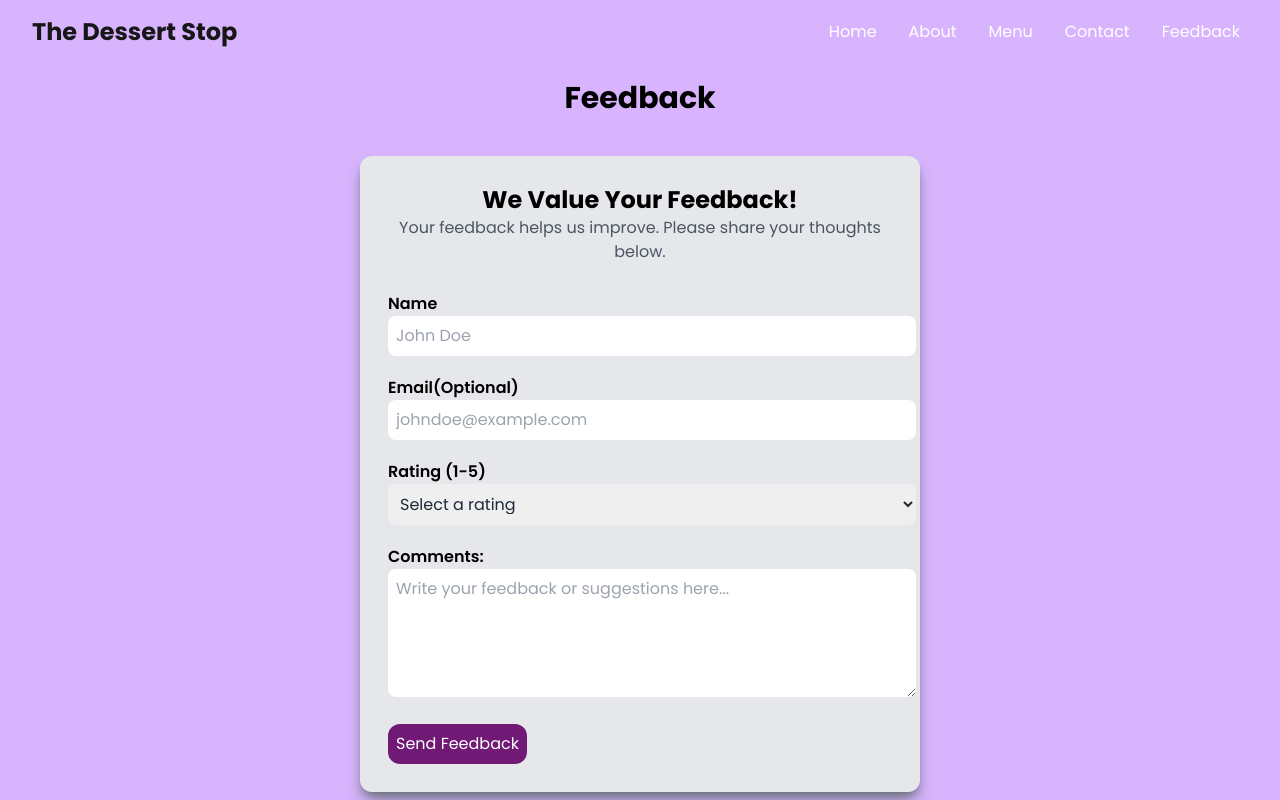
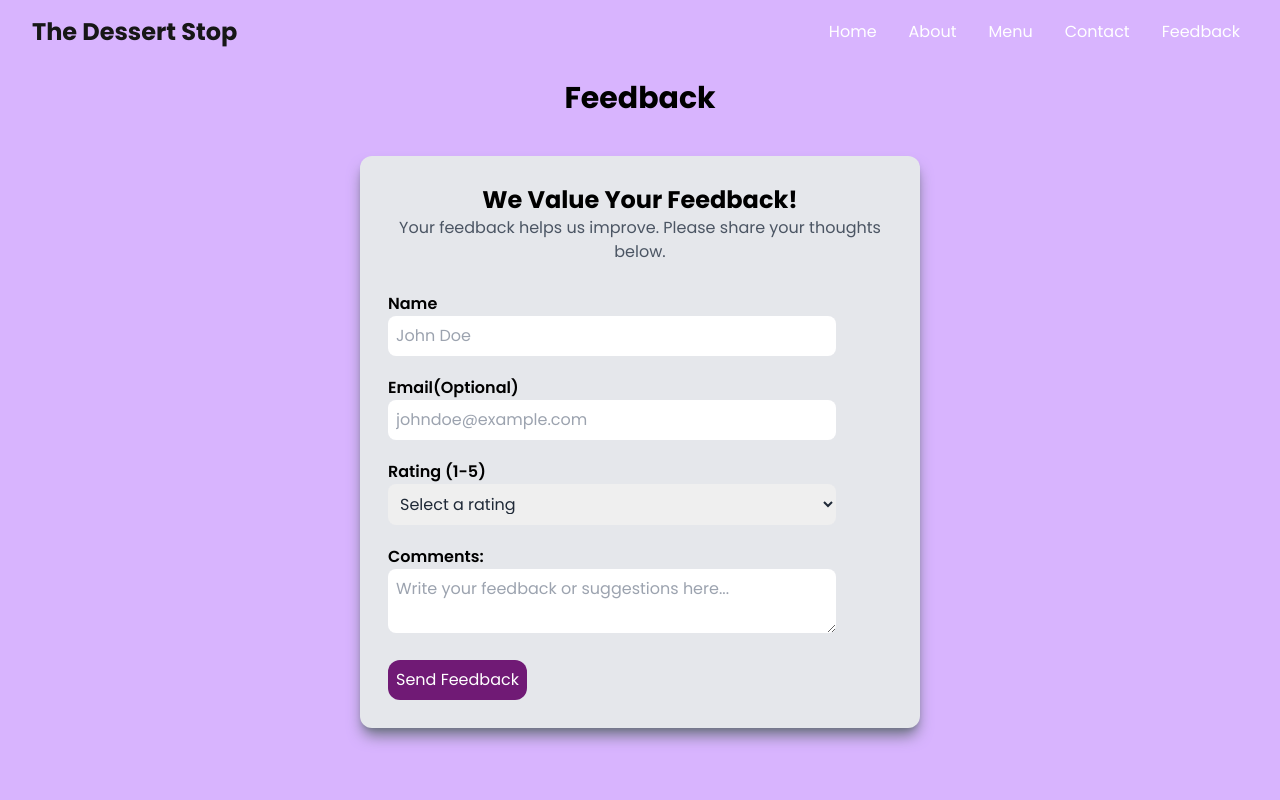
Before and after one commit to Umm-e-Hani02/website-using-nextjs-with-tailwind-css-milestone2, a Next.js app: page /feedback in a window 1280 px wide. Shown: the top 800 px of the page. Built offline with nearby package versions, Linux system fonts and the light colour scheme.

Commit message:
Update page.tsx

```diff
--- a/src/app/feedback/page.tsx
+++ b/src/app/feedback/page.tsx
@@ -10,13 +10,13 @@ export default function Feedback(){
         <form action="" className="text-black m-auto">
 
           <legend className="font-semibold">Name</legend>
-          <input type="text" placeholder="John Doe" className="focus:outline-none focus:ring-2 focus:ring-slate-600 p-2 md:w-[33rem] rounded-lg text-gray-800 mb-5"required/>
+          <input type="text" placeholder="John Doe" className="focus:outline-none focus:ring-2 focus:ring-slate-600 p-2 w-full max-w-md rounded-lg text-gray-800 mb-5"required/>
 
           <legend className="font-semibold">Email(Optional)</legend>
-          <input type="email" placeholder="johndoe@example.com" className="focus:outline-none focus:ring-2 focus:ring-slate-600 p-2 md:w-[33rem] rounded-lg text-gray-800 mb-5"/>
+          <input type="email" placeholder="johndoe@example.com" className="focus:outline-none focus:ring-2 focus:ring-slate-600 p-2 w-full max-w-md rounded-lg text-gray-800 mb-5"/>
 
           <legend className="font-semibold">Rating (1-5)</legend>
-          <select name="rating" id="rating" className="md:w-[33rem] text-gray-800 focus:outline-none focus:ring-2 focus:ring-slate-600 rounded-lg p-2 mb-5" required>
+          <select name="rating" id="rating" className="focus:outline-none focus:ring-2 focus:ring-slate-600 p-2 w-full max-w-md rounded-lg text-gray-800 mb-5" required>
             <option value="">Select a rating</option>
             <option value="1">1. Poor</option>
             <option value="2">2. Fair</option>
@@ -26,7 +26,9 @@ export default function Feedback(){
           </select>
 
           <legend className="font-semibold">Comments:</legend>
-          <textarea name="comments" id="comments" placeholder="Write your feedback or suggestions here..." className="focus:outline-none focus:ring-2 focus:ring-slate-600 p-2 h-32 md:w-[33rem] rounded-lg text-gray-800 mb-5" required></textarea>
+          <textarea name="comments" id="comments" placeholder="Write your feedback or suggestions here..." className="focus:outline-none focus:ring-2 focus:ring-slate-600 p-2 w-full max-w-md rounded-lg text-gray-800 mb-5" required></textarea>
+
+
 
           <button type="submit" className="bg-fuchsia-900 text-white p-2 rounded-xl hover:bg-fuchsia-800 active:opacity-5 transition-all">Send Feedback</button>
 
```
